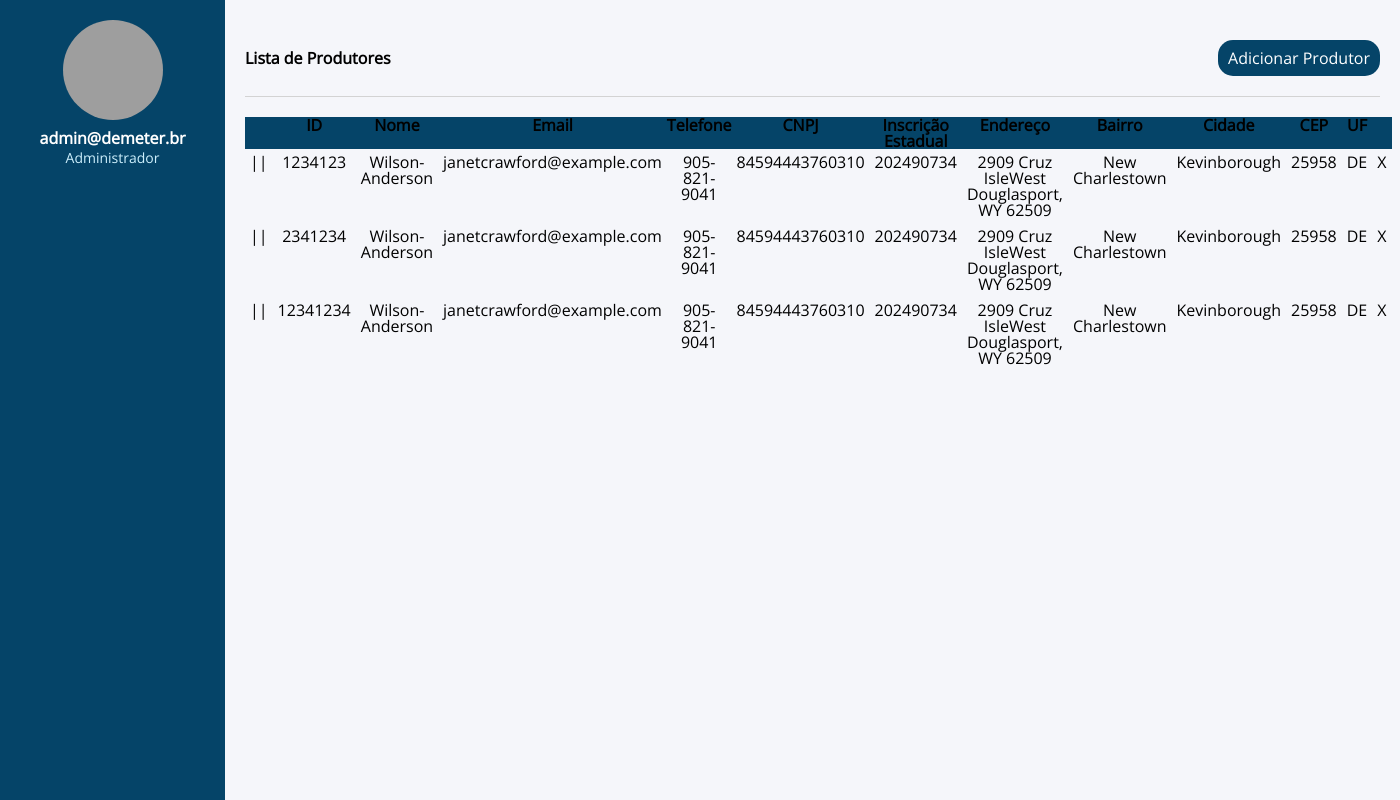
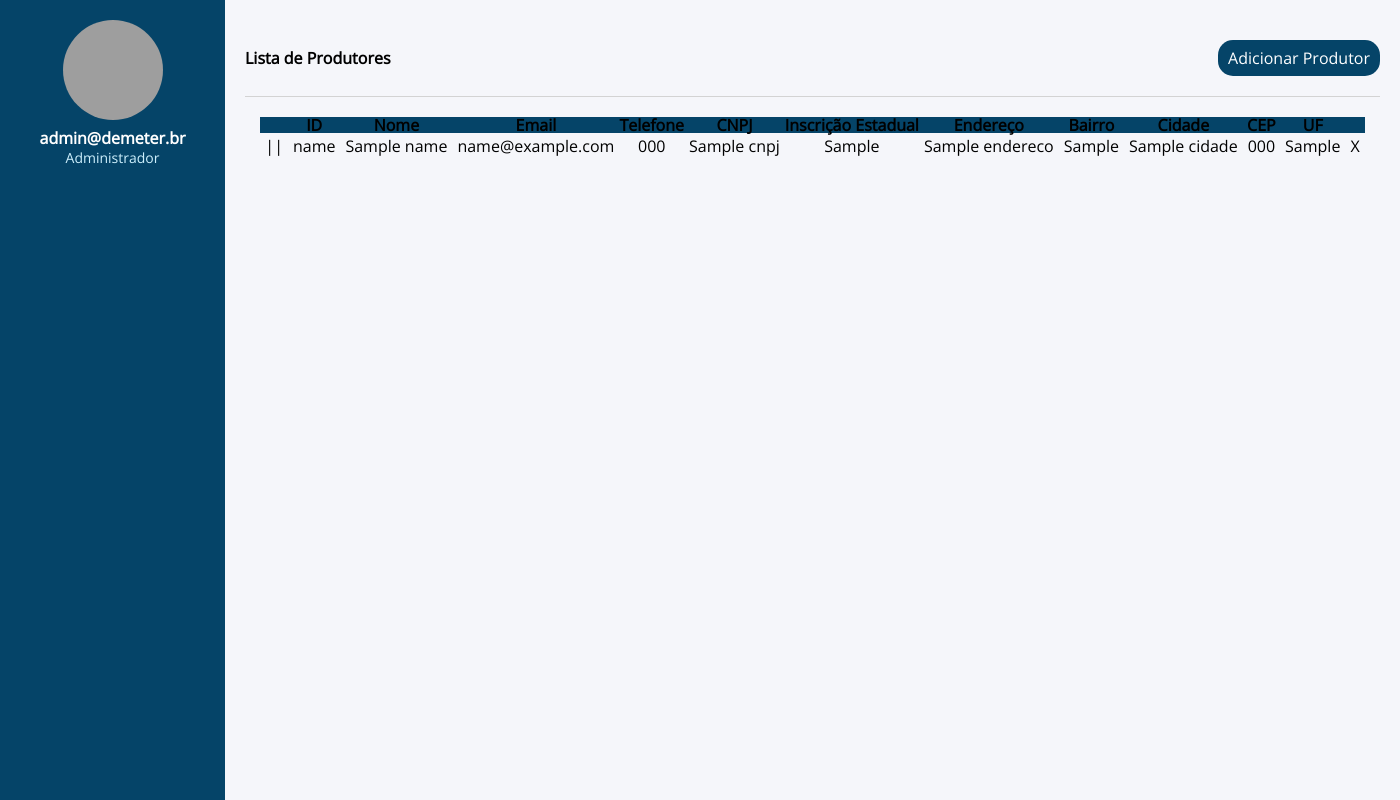
Before and after one commit to LinoMontagnon1/crud-demeter, a Flask app: template app/templates/crud.html in a window 1400 px wide. Run offline with Flask 3, Linux system fonts and the light colour scheme; the template is opened without the code that fills it: most values are stand-ins (such as "Sample title", 1, 10 or a date in 2020); grey boxes are pictures that could not be loaded.

Commit message:
feat(firebase): implementa leitura dos produtores entre a rota /crud e o Firebase

```diff
--- a/app/routes.py
+++ b/app/routes.py
@@ -1,5 +1,6 @@
 from flask import render_template, request, redirect, flash, url_for
 from app import app
+from firebase_connection import db
 
 @app.route('/')
 def index():
@@ -14,4 +15,6 @@ def crud():
         flash('Credenciais inválidas', 'error')
         return redirect(url_for('index'))
 
-    return render_template('crud.html')
+    docs = db.read()
+
+    return render_template('crud.html', docs=docs)
--- a/app/templates/crud.html
+++ b/app/templates/crud.html
@@ -45,51 +45,24 @@
                     </tr>
                 </thead>
                 <tbody>
-                    <tr>
-                        <td>||</td>
-                        <td>1234123</td>
-                        <td>Wilson-Anderson</td>
-                        <td>janetcrawford@example.com</td>
-                        <td>905-821-9041</td>
-                        <td>84594443760310</td>
-                        <td>202490734</td>
-                        <td>2909 Cruz IsleWest Douglasport, WY 62509</td>
-                        <td>New Charlestown</td>
-                        <td>Kevinborough</td>
-                        <td>25958</td>
-                        <td>DE</td>
-                        <td>X</td>
-                    </tr>
-                    <tr>
-                        <td>||</td>
-                        <td>2341234</td>
-                        <td>Wilson-Anderson</td>
-                        <td>janetcrawford@example.com</td>
-                        <td>905-821-9041</td>
-                        <td>84594443760310</td>
-                        <td>202490734</td>
-                        <td>2909 Cruz IsleWest Douglasport, WY 62509</td>
-                        <td>New Charlestown</td>
-                        <td>Kevinborough</td>
-                        <td>25958</td>
-                        <td>DE</td>
-                        <td>X</td>
-                    </tr>
-                    <tr>
-                        <td>||</td>
-                        <td>12341234</td>
-                        <td>Wilson-Anderson</td>
-                        <td>janetcrawford@example.com</td>
-                        <td>905-821-9041</td>
-                        <td>84594443760310</td>
-                        <td>202490734</td>
-                        <td>2909 Cruz IsleWest Douglasport, WY 62509</td>
-                        <td>New Charlestown</td>
-                        <td>Kevinborough</td>
-                        <td>25958</td>
-                        <td>DE</td>
-                        <td>X</td>
-                    </tr>
+                    {% for doc in docs %}
+                        {% set key = doc.keys()|first %}
+                        <tr>
+                            <td>||</td>
+                            <td>{{ key }}</td>
+                            <td>{{ doc[key]['nome'] }}</td>
+                            <td>{{ doc[key]['email'] }}</td>
+                            <td>{{ doc[key]['telefone'] }}</td>
+                            <td>{{ doc[key]['cnpj'] }}</td>
+                            <td>{{ doc[key]['inscricaoEstadual'] }}</td>
+                            <td>{{ doc[key]['endereco'] }}</td>
+                            <td>{{ doc[key]['bairroDistrito'] }}</td>
+                            <td>{{ doc[key]['cidade'] }}</td>
+                            <td>{{ doc[key]['cep'] }}</td>
+                            <td>{{ doc[key]['uf'] }}</td>
+                            <td>X</td>
+                        </tr>
+                    {% endfor %}
                 </tbody>
             </table>
         </div>
--- a/app/templates/index.html
+++ b/app/templates/index.html
@@ -19,7 +19,7 @@
                 <div class="flash" role="alert">{{ message }}</div>
             {% endfor %}
         {% endif %}
-    {% endwith %}
+      {% endwith %}
       <form class='form' id='form' method="post" action="{{ url_for('crud')}}">
         <div class="content">
           <input type="text" class="email" name='email' id="email" required/>
--- a/firebase_connection.py
+++ b/firebase_connection.py
@@ -3,7 +3,7 @@ from firebase_admin import credentials, firestore
 from faker import Faker
 import random
 
-class SQL:
+class Firebase:
     def __init__(self):
         cred = credentials.Certificate("demeter_firebase_key.json")
         firebase_admin.initialize_app(cred)
@@ -31,8 +31,7 @@ class SQL:
 
         return True
 
-firebase = SQL()
-
+db = Firebase()
 
 # ========== POPULAR BANCO DE DADOS ========== #
 # fake = Faker()
```
